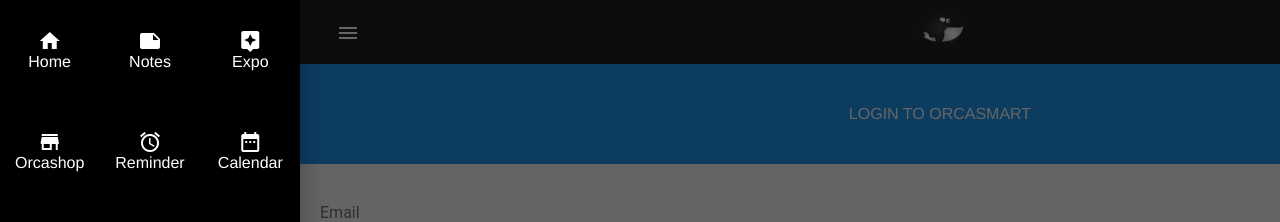
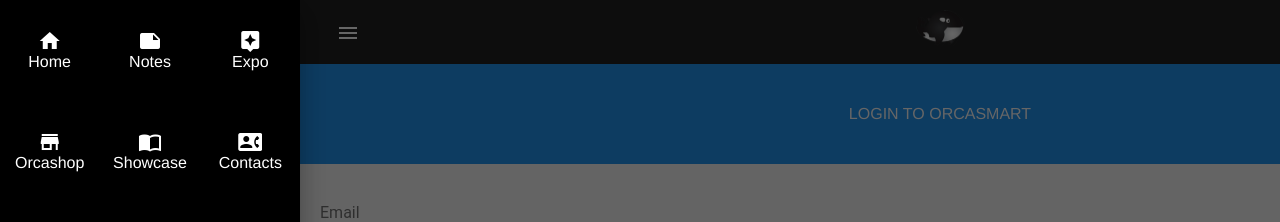
Before and after one commit to guafan100/bips-mweb, an Angular app: page /login in a window 1280 px wide. Both pictures are taken after a click on the button "menu". Shown: the top 222 px of the page. Built offline with nearby package versions, Linux system fonts and the light colour scheme.

Commit message:
added token to localstorage

```diff
--- a/src/app/containers/auth/login/login.component.ts
+++ b/src/app/containers/auth/login/login.component.ts
@@ -20,9 +20,10 @@
       "password": this.user.password
     }).subscribe(
       data => {
-        console.log(data);
+        localStorage.setItem('orcasmart_access_token', data.token);
       },
       err => {
+        console.log('error');
         console.log(err);
       }
     )
--- a/src/app/containers/navbar/navbar.component.html
+++ b/src/app/containers/navbar/navbar.component.html
@@ -28,14 +28,14 @@
         </mat-grid-tile>
         <mat-grid-tile>
           <div class="icon">
-            <mat-icon>alarm</mat-icon>
-            Reminder
+            <mat-icon>import_contacts</mat-icon>
+            Showcase
           </div>
         </mat-grid-tile>
         <mat-grid-tile>
           <div class="icon">
-            <mat-icon>date_range</mat-icon>
-            Calendar
+            <mat-icon>contact_phone</mat-icon>
+            Contacts
           </div>
         </mat-grid-tile>
       </mat-grid-list>
--- a/src/environments/environment.ts
+++ b/src/environments/environment.ts
@@ -5,5 +5,5 @@
 
 export const environment = {
   production: false,
-  ORCA_API: 'http://166.62.84.115:31415/api/v1/'
+  ORCA_API: 'http://166.62.84.115:11802/api/v1/'
 };
```
